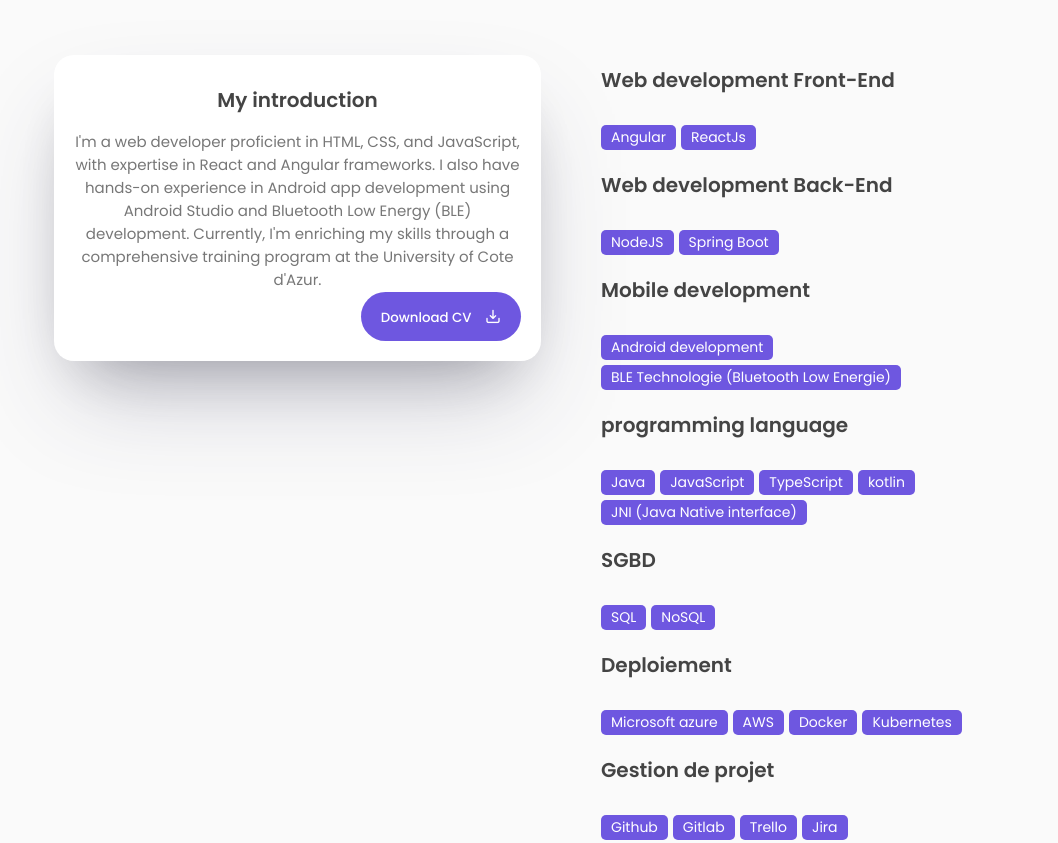
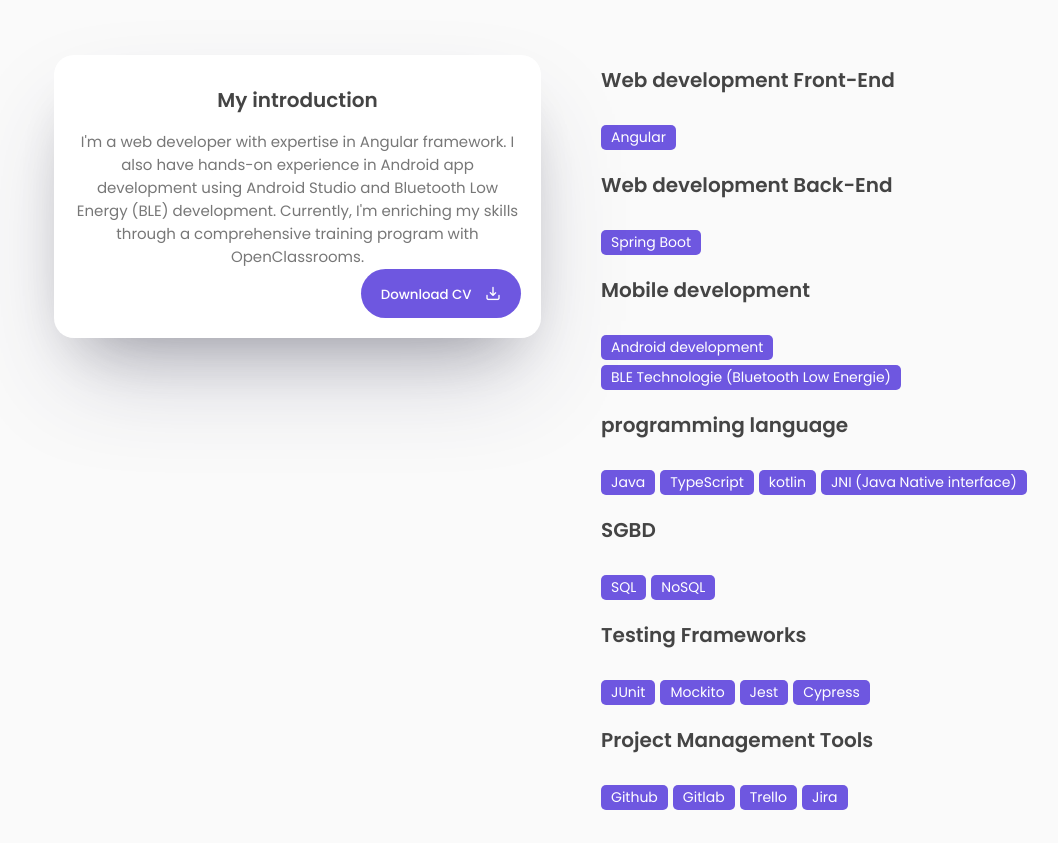
Before and after one commit to yassine-berriri/Portfolio, a website: page index.html in a window 1280 px wide. Shown: the part 940-1783 px from the top of the page, without its empty margins (74-1132 px from the left). Drawn offline with nearby package versions, Linux system fonts and the light colour scheme.

Commit message:
update cv

```diff
--- a/index.html
+++ b/index.html
@@ -64,7 +64,7 @@
                         <p>I'm <span class="typedText"></span></p>
                     </div>
                     <div class="featured-text-info">
-                        <p>Experienced frontend developer with a passion for crafting
+                        <p>Full-Stack developer with a passion for crafting
                          visually stunning and user-friendly websites and mobile apps.
                         </p>
                     </div>
@@ -109,12 +109,12 @@
                     <div class="col">
                         <div class="about-info">
                             <h3>My introduction</h3>
-                            <p>I'm a web developer proficient in HTML, CSS, and JavaScript,
-                              with expertise in React and Angular frameworks.
+                            <p>I'm a web developer
+                              with expertise in Angular framework.
                               I also have hands-on experience in Android app development
                               using Android Studio and Bluetooth Low Energy (BLE) development.
                               Currently, I'm enriching my skills through a comprehensive
-                             training program at the University of Cote d'Azur.
+                             training program with OpenClassrooms.
                             </p>
                             <div class="about-btn">
                                 <button class="btn download-button">Download CV <i class="uil uil-import"></i></button>
@@ -128,7 +128,6 @@
                             </div>
                             <div class="skills-list">
                                 <span>Angular</span>
-                                <span>ReactJs</span>
                             </div>
                         </div>
 
@@ -137,7 +136,6 @@
                                 <h3>Web development Back-End</h3>
                             </div>
                             <div class="skills-list">
-                                <span>NodeJS</span>
                                 <span>Spring Boot</span>
                             </div>
                         </div>
@@ -157,7 +155,6 @@
                             </div>
                             <div class="skills-list">
                                 <span>Java</span>
-                                <span>JavaScript</span>
                                 <span>TypeScript</span>
                                 <span>kotlin</span>
                                 <span>JNI (Java Native interface)</span>
@@ -176,20 +173,20 @@
 
                         <div class="skills-box">
                             <div class="skills-header">
-                                <h3>Deploiement</h3>
+                                <h3>Testing Frameworks</h3>
                             </div>
                             <div class="skills-list">
-                                <span>Microsoft azure</span>
-                                <span>AWS</span>
-                                <span>Docker</span>
-                                <span>Kubernetes</span>
+                                <span>JUnit</span>
+                                <span>Mockito</span>
+                                <span>Jest</span>
+                                <span>Cypress</span>
                             </div>
                         </div>
 
 
                         <div class="skills-box">
                             <div class="skills-header">
-                                <h3>Gestion de projet</h3>
+                                <h3>Project Management Tools</h3>
                             </div>
                             <div class="skills-list">
                                 <span>Github</span>
```
Also changed, not shown: 1 other file.
